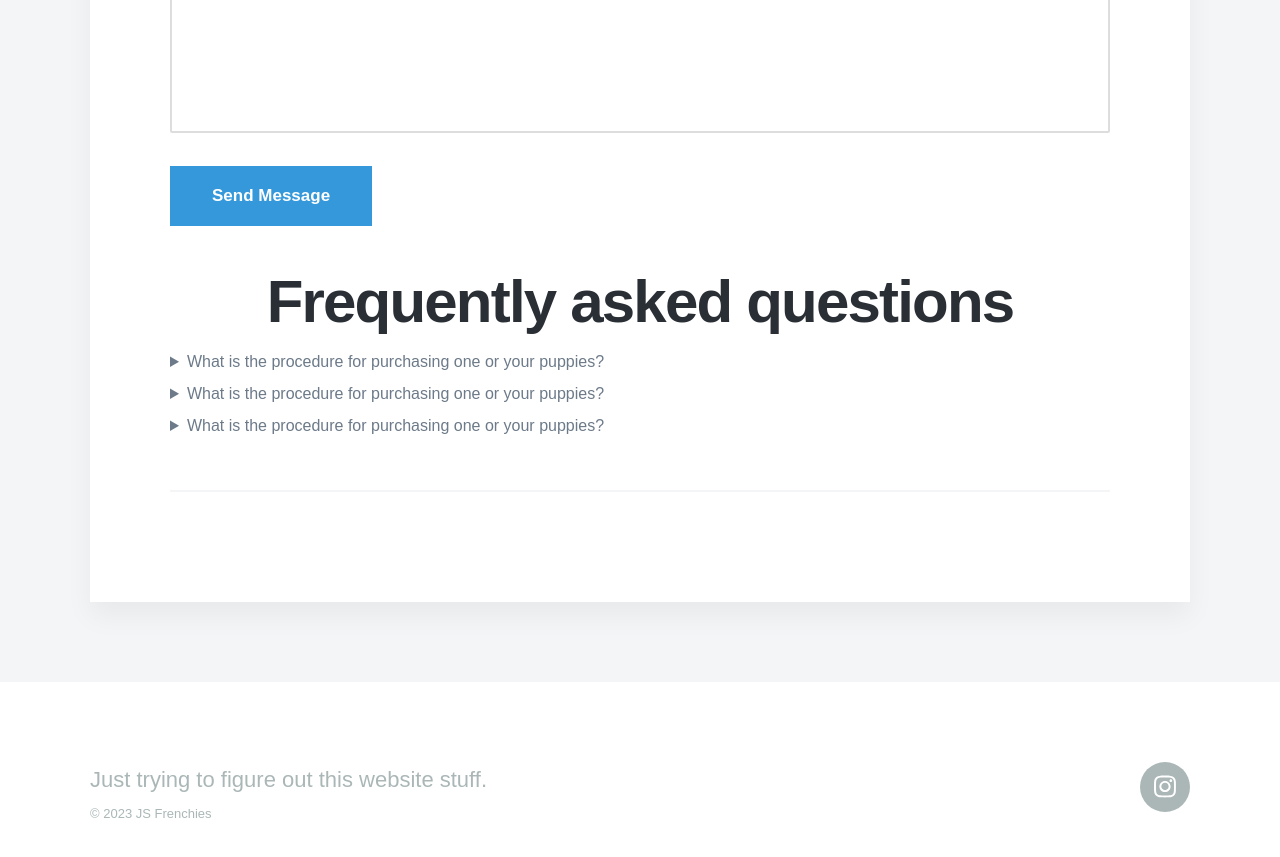
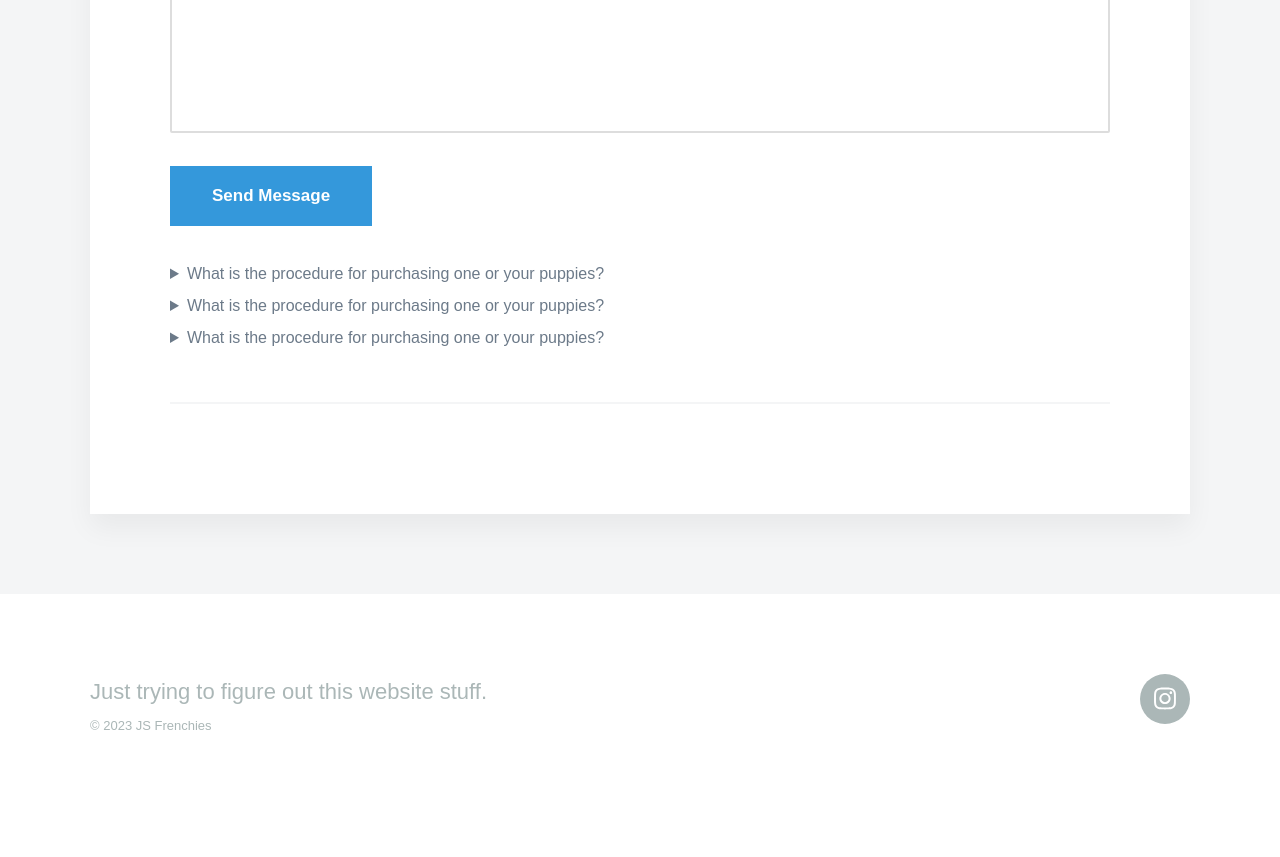
Before and after one commit to jcsodenkamp/jcsodenkamp.github.io, a Jekyll site: the page built from _pages/contact.md, in a window 1280 px wide and 900 px high, scrolled down 1285 px. Shown: the top 857 px of the window. Built offline with Jekyll 4.4.1, drawn with Linux system fonts in a browser that asks for light colours; nearby versions of some CDN libraries; some web fonts are replaced; after the commit the page ends 2097 px from its top, so only the background shows below that.

Commit message:
Update contact-form.html

```diff
--- a/_includes/contact-form.html
+++ b/_includes/contact-form.html
@@ -32,10 +32,7 @@
 </div>
 
 <div>
-	<div>
-		<h1 style="text-align: center;">Frequently asked questions</h1>
-	</div>
-	<br>
+
 
 	<div>
 	    	<details>
```
